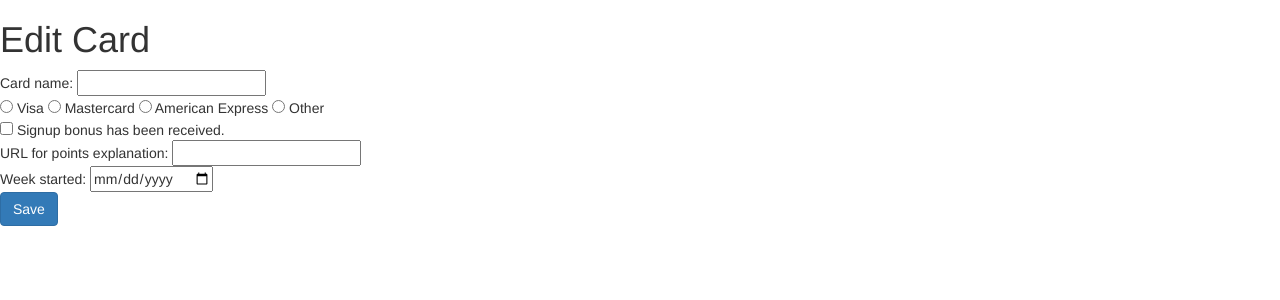
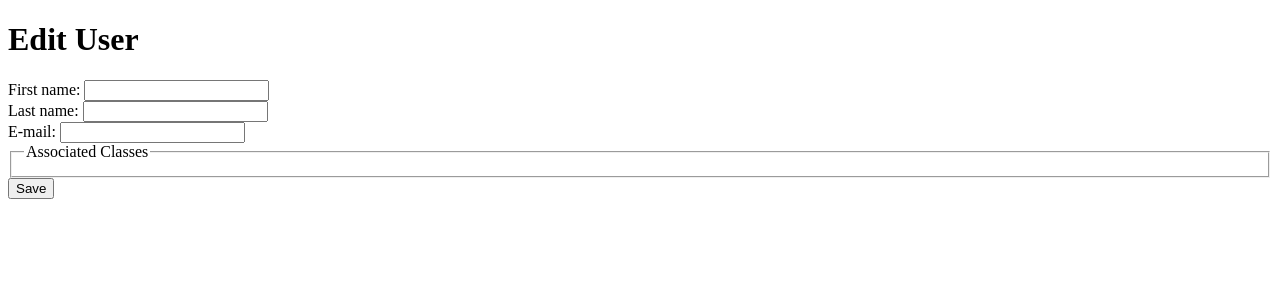
Before and after one commit to kylesezhi/496assignment, a Python web app: template templates/edit.html in a window 1280 px wide. Shown: the top 300 px of the page. Run offline with Jinja, Linux system fonts and the light colour scheme; the template is opened without the code that fills it, so the values that code supplies are empty; some libraries are stand-ins or nearby versions.

Commit message:
Classes can be assigned to users

```diff
--- a/admin.py
+++ b/admin.py
@@ -32,7 +32,7 @@ class Admin(base_page.BaseHandler):
                 user.put()
                 self.template_variables['message'] = 'Added ' + user.first_name + ' ' + user.last_name + '.'
             self.render('admin.html')
-        elif action == 'edit_card':
+        elif action == 'edit_user':
             key = ndb.Key(urlsafe=self.request.get('key'))
             card = key.get()
             card.name = self.request.get('card_name')
--- a/db_definitions.py
+++ b/db_definitions.py
@@ -13,7 +13,8 @@ class User(ndb.Model):
         return cls.query(ancestor=ancestor_key)
 
     def return_dict(self):
-        return {'key': self.key.urlsafe(), 'first_name': self.first_name, 'last_name': self.last_name, 'email': self.email}
+        cs = [x.urlsafe() for x in self.classes]
+        return {'key': self.key.urlsafe(), 'first_name': self.first_name, 'last_name': self.last_name, 'email': self.email, 'classes': cs }
 
 
 class LineEntry(ndb.Model):
--- a/templates/edit.html
+++ b/templates/edit.html
@@ -2,26 +2,29 @@
 <html lang="en">
   <head>
     <meta charset="utf-8">
-    <title>Edit Card</title>
-    <link rel="stylesheet" href="https://maxcdn.bootstrapcdn.com/bootstrap/3.3.7/css/bootstrap.min.css" integrity="sha384-BVYiiSIFeK1dGmJRAkycuHAHRg32OmUcww7on3RYdg4Va+PmSTsz/K68vbdEjh4u" crossorigin="anonymous">
+    <title>Edit User</title>
   </head>
   <body>
-    <!-- TODO http://bootsnipp.com/forms -->
-    <h1>Edit Card</h1>
+    <h1>Edit User</h1>
     <form action="/" method="post">
-      <input type="hidden" name="action" value="edit_card">
-      <input type="hidden" name="key" value="{{ card.key }}">
-      Card name:
-      <input type="text" name="card_name" value="{{ card.name }}" required><br>
-      <input type="radio" name="card_type" value="visa"{% if card.card_type == 'visa' %} checked{% endif %}> Visa
-      <input type="radio" name="card_type" value="mastercard"{% if card.card_type == 'mastercard' %} checked{% endif %}> Mastercard
-      <input type="radio" name="card_type" value="amex"{% if card.card_type == 'amex' %} checked{% endif %}> American Express
-      <input type="radio" name="card_type" value="other"{% if card.card_type == 'other' %} checked{% endif %}> Other<br>
-      <input type="checkbox" name="signup_bonus" value="signup_gotten"> Signup bonus has been received.<br>
-      URL for points explanation:
-      <input type="text" name="points_url" value="{{ card.points_url }}" required><br>
-      Week started:
-      <input type="date" name="date_started" value="{{ card.date_started }}" required><br>
+      <input type="hidden" name="action" value="edit_user">
+      <input type="hidden" name="key" value="{{ user.key }}">
+      First name:
+      <input type="text" name="first_name" value="{{ user.first_name }}" required><br>
+      Last name:
+      <input type="text" name="last_name" value="{{ user.last_name }}" required><br>
+      E-mail:
+      <input type="email" name="email" value="{{ user.email }}" required><br>
+      <!-- Password:
+      <input type="password" name="password" value="{{ user.password }}" required><br> -->
+      <!-- <input type="radio" name="user_type" value="admin" checked> Teacher
+      <input type="radio" name="user_type" value="user"> Student <br> -->
+      <fieldset>
+        <legend>Associated Classes</legend>
+      {% for class in classes %}
+      <input type="checkbox" name="classes[]" value="{{ class.key }}" {% if class.key in user.classes %}checked{% endif %}> {{ class.name }}
+      {% endfor %}
+      </fieldset>
       <input class="btn btn-primary" type="submit" value="Save">
     </form>
   </body>
```
Also changed, not shown: modify.py (+6 -3 lines).
